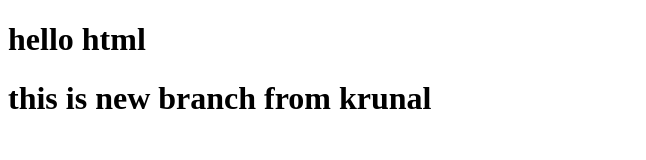
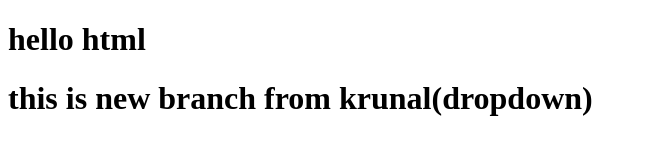
Before and after one commit to krunalsatote1415/LocalRepo3, a plain HTML site: page index.html in a window 1280 px wide. Shown: the whole page, without its empty margins (0-646 px from the left). Drawn offline with Linux system fonts and the light colour scheme.

Commit message:
add drop down

```diff
--- a/index.html
+++ b/index.html
@@ -7,6 +7,6 @@
 </head>
 <body>
     <h1>hello html</h1>
-    <h1>this is new branch from krunal</h1>
+    <h1>this is new branch from krunal(dropdown)</h1>
 </body>
 </html>
```
